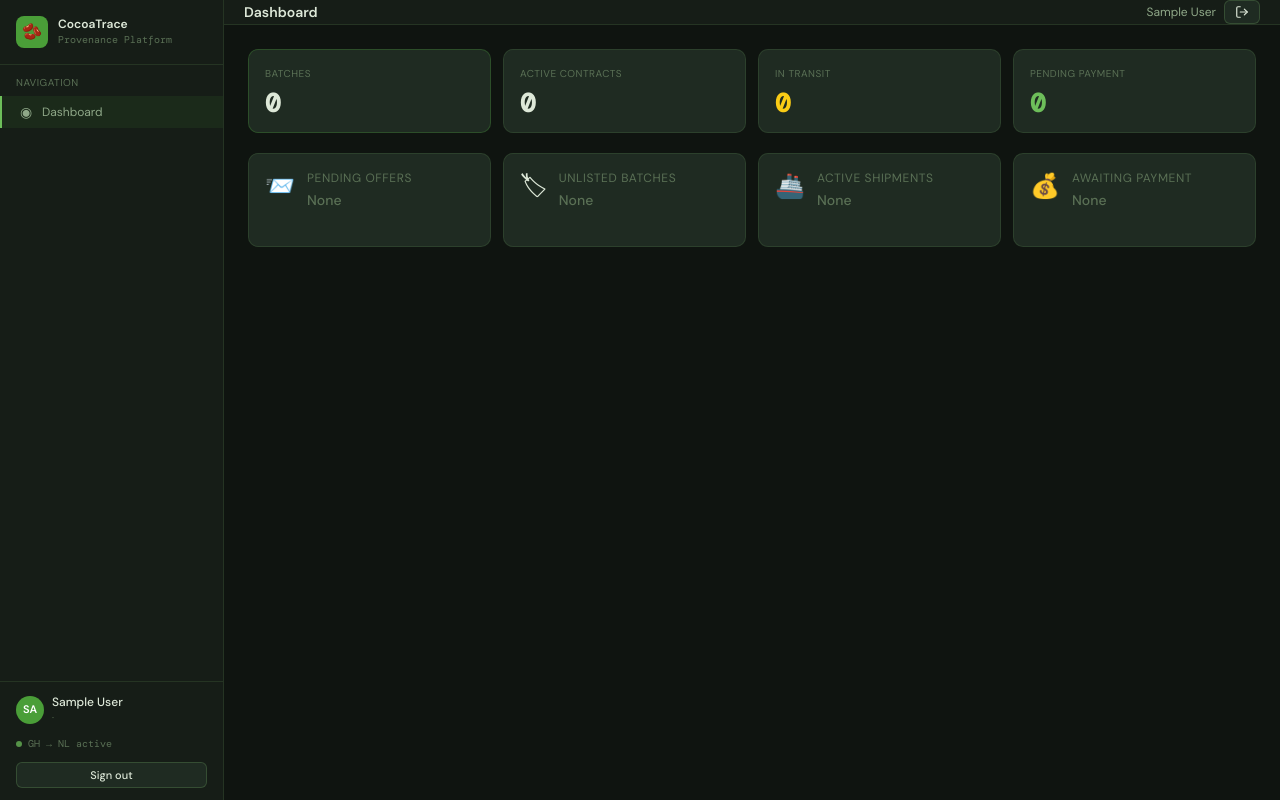
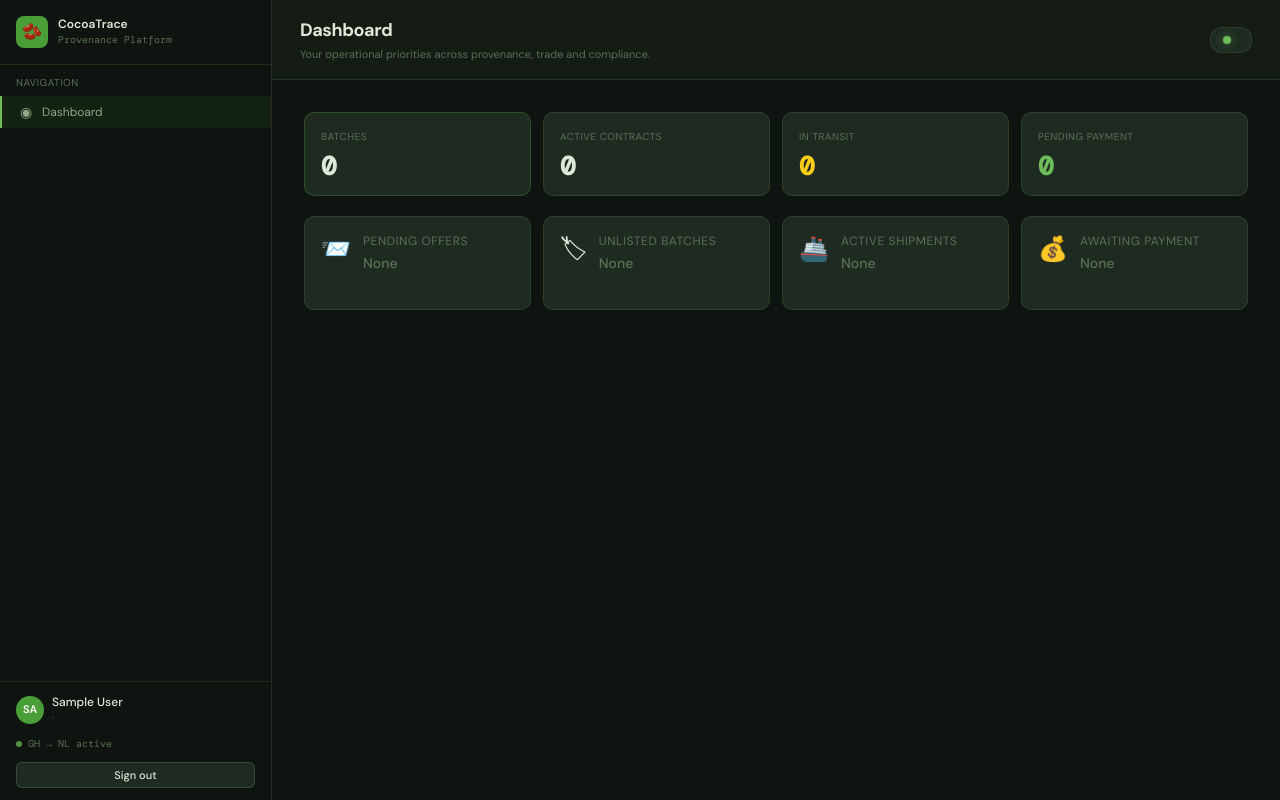
Before and after one commit to PaddyPul/cocoatrace, a React (Vite) app in the folder web/: page /dashboard in a window 1280 px wide. Built offline with nearby package versions, Linux system fonts and the light colour scheme; sample sign-in values are in the browser's storage.

Commit message:
ui: update web/src/components/layout/Layout.tsx

```diff
--- a/web/src/components/layout/Layout.tsx
+++ b/web/src/components/layout/Layout.tsx
@@ -1,7 +1,7 @@
 import { ReactNode, useState } from 'react';
 import { useAuthCtx } from '../auth/AuthProvider';
 import Sidebar from './Sidebar';
-import { LogOut, Menu } from 'lucide-react';
+import { Menu } from 'lucide-react';
 
 const PAGE_TITLES: Record<string, string> = {
   dashboard: 'Dashboard',
@@ -18,11 +18,33 @@ const PAGE_TITLES: Record<string, string> = {
   shipments: 'Shipments',
   payments: 'Payments',
   evidence: 'Evidence Documents',
-  recalls: 'Recall Center',
+  recalls: 'Traceability & Recalls',
   audit: 'Audit Log',
   certs: 'Certificates',
   'my-listings': 'My Listings',
   organizations: 'Organizations',
+};
+
+const PAGE_DESCRIPTIONS: Record<string, string> = {
+  dashboard: 'Your operational priorities across provenance, trade and compliance.',
+  marketplace: 'Discover verified cocoa inventory available for trade.',
+  listing: 'Review commercial terms and provenance before making a decision.',
+  farms: 'Manage origin identities, plots and verification readiness.',
+  farm: 'Review this farm’s plots, certificates and production history.',
+  batches: 'Follow harvested material from origin through custody and sale.',
+  batch: 'Inspect provenance, evidence, custody and the public product identity.',
+  holdings: 'Monitor the physical inventory currently under custody.',
+  holding: 'Review quantity, location and custody actions for this holding.',
+  offers: 'Review and respond to commercial proposals.',
+  contracts: 'Track agreed trades from signature through settlement.',
+  shipments: 'Monitor logistics milestones from origin to destination.',
+  payments: 'Track requested, confirmed and outstanding payments.',
+  evidence: 'Manage the documents and hashes supporting product claims.',
+  recalls: 'Investigate lot genealogy, calculate impact and protect recipients.',
+  audit: 'Review the immutable record of sensitive platform activity.',
+  certs: 'Manage certification coverage, validity and status.',
+  'my-listings': 'Manage inventory currently offered to buyers.',
+  organizations: 'Manage supply-chain participants and platform access.',
 };
 
 export default function Layout({
@@ -34,11 +56,11 @@ export default function Layout({
   currentPage: string;
   actions?: ReactNode;
 }) {
-  const { user, logout } = useAuthCtx();
+  const { user } = useAuthCtx();
   const [sidebarOpen, setSidebarOpen] = useState(false);
 
   return (
-    <div className="flex h-screen overflow-hidden">
+    <div className="flex h-screen overflow-hidden bg-surface-darker">
       {/* Mobile overlay */}
       {sidebarOpen && (
         <div
@@ -50,37 +72,33 @@ export default function Layout({
       <Sidebar
         currentPage={currentPage}
         onNavigate={() => setSidebarOpen(false)}
-        className={`fixed lg:static inset-y-0 left-0 z-50 w-56 bg-surface-dark border-r border-border transform transition-transform duration-200 ${
+        className={`fixed lg:static inset-y-0 left-0 z-50 w-[272px] border-r border-white/10 transform transition-transform duration-200 ${
           sidebarOpen ? 'translate-x-0' : '-translate-x-full lg:translate-x-0'
         }`}
       />
 
       <div className="flex-1 flex flex-col overflow-hidden">
-        <header className="h-13 bg-surface-dark border-b border-border flex items-center px-5 gap-3 shrink-0">
+        <header className="min-h-20 bg-surface-dark/95 backdrop-blur border-b border-border flex items-center px-4 sm:px-7 gap-4 shrink-0">
           <button
-            className="lg:hidden text-text-secondary hover:text-text-primary"
+            className="lg:hidden grid h-10 w-10 place-items-center rounded-xl border border-border text-text-secondary hover:bg-surface-light hover:text-text-primary"
             onClick={() => setSidebarOpen(true)}
+            aria-label="Open navigation"
           >
             <Menu size={20} />
           </button>
-          <h1 className="text-sm font-semibold flex-1">
-            {PAGE_TITLES[currentPage] || currentPage}
-          </h1>
-          {actions}
-          <div className="flex items-center gap-2 text-xs text-text-secondary">
-            <span className="hidden sm:inline">{user?.name}</span>
-            <button
-              onClick={logout}
-              className="btn btn-sm"
-              title="Sign out"
-            >
-              <LogOut size={14} />
-            </button>
+          <div className="min-w-0 flex-1">
+            <h1 className="truncate text-base font-bold tracking-tight sm:text-lg">{PAGE_TITLES[currentPage] || currentPage}</h1>
+            <p className="mt-0.5 hidden truncate text-[11px] text-text-muted sm:block">{PAGE_DESCRIPTIONS[currentPage]}</p>
+          </div>
+          <div className="flex items-center gap-2">{actions}</div>
+          <div className="hidden items-center gap-2 rounded-xl border border-border bg-surface px-3 py-2 sm:flex">
+            <span className="h-2 w-2 rounded-full bg-brand-400 shadow-[0_0_8px_rgba(109,190,90,.6)]" />
+            <div className="max-w-36 leading-tight"><div className="truncate text-[11px] font-semibold text-text-primary">{user?.orgName}</div><div className="truncate text-[9px] uppercase tracking-wider text-text-muted">{user?.orgType}</div></div>
           </div>
         </header>
 
-        <main className="flex-1 overflow-y-auto p-6">
-          {children}
+        <main className="flex-1 overflow-y-auto">
+          <div className="mx-auto w-full max-w-[1600px] p-4 sm:p-6 lg:p-8">{children}</div>
         </main>
       </div>
     </div>
```
